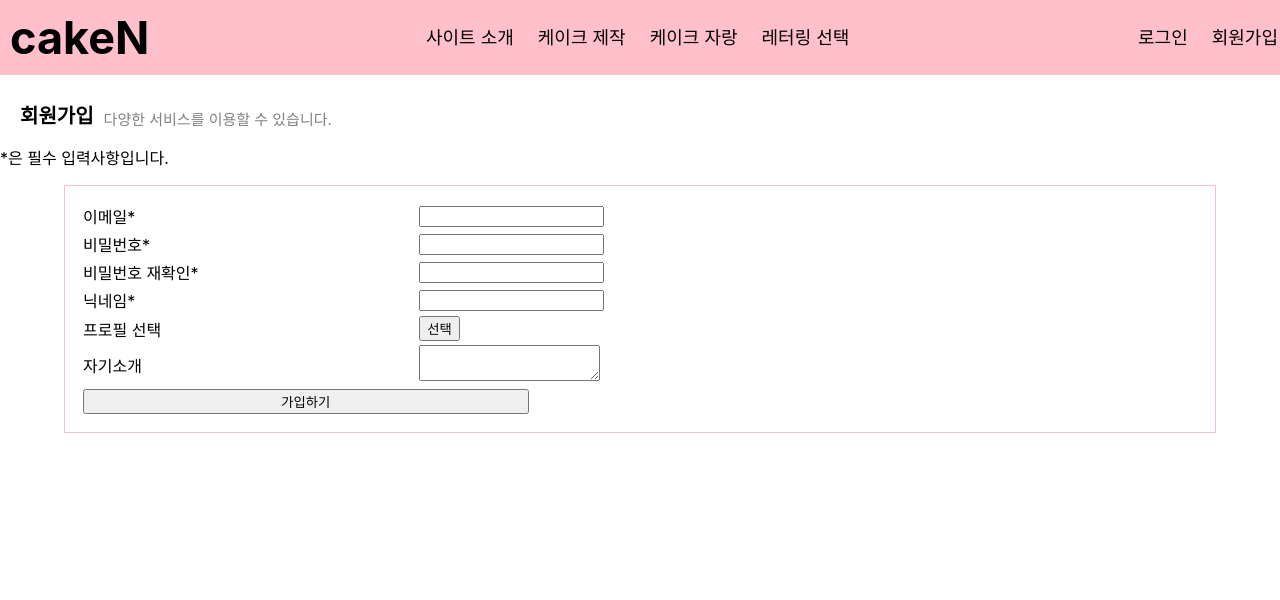
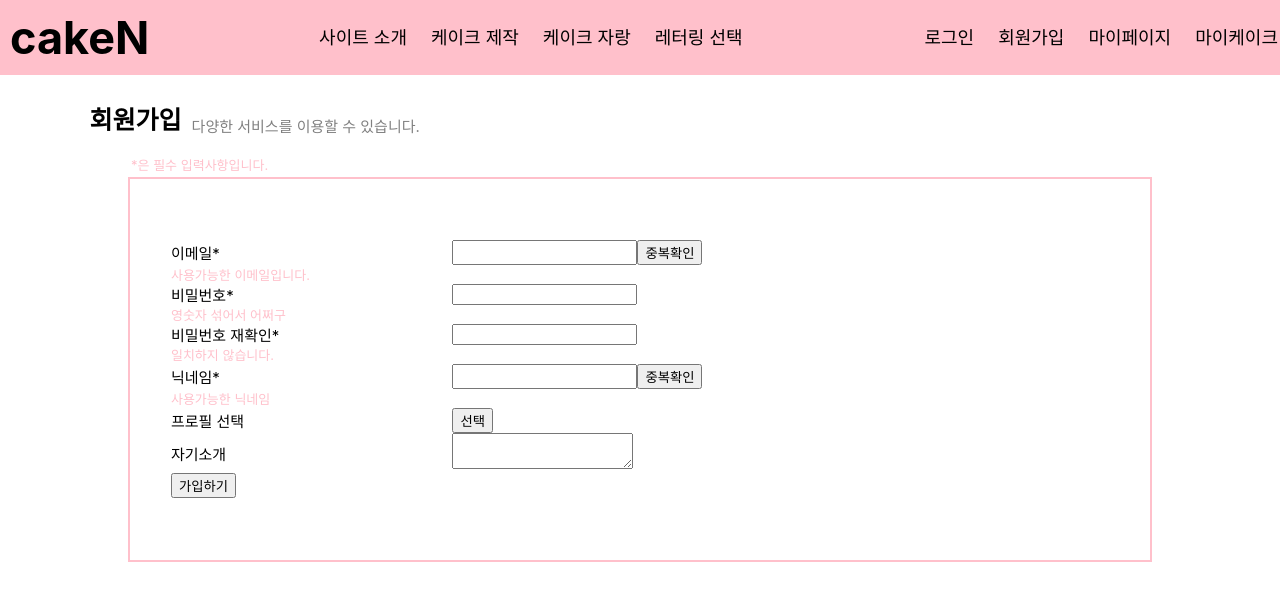
Before and after one commit to sm-CODE-IT/cakeN, a React (Create React App) app in the folder frontend/cake/: page /signUp in a window 1280 px wide. Shown: the top 600 px of the page. Built offline with nearby package versions, Linux system fonts and the light colour scheme.

Commit message:
[FEAT] 회원가입1

```diff
--- a/frontend/cake/src/App.css
+++ b/frontend/cake/src/App.css
@@ -50,15 +50,16 @@
   background-color: cornsilk;
 }
 
+
 /* ContentHeader */
 .ContentHeader {
-  padding-left: 20px;
   display: flex;
   justify-content: flex-start;
   align-items: flex-end;
 }
 .ContentHeader dt {
-  font-size: 20px;
+  margin-left: 7%;
+  font-size: 25px;
   font-weight: bold;
 }
 
@@ -66,6 +67,7 @@
   font-size: 15px;
   color: gray;
   margin-left: 10px;
+  font-weight: normal;
 }
 
 
@@ -124,7 +126,7 @@ pre {
   transition: 0.15s ease-in-out;
 }
 
-/* Login SignUp */
+/* Login */
 .Login {
   margin-top: 100px;
 
@@ -135,26 +137,77 @@ pre {
   margin-top: 100px;
 }
 
-.SignUp table {
-  border: 1px solid pink;
-  width: 90%;
+.SignUp .SignUpAll {
+  width: 80%;
   margin-left: auto;
   margin-right: auto;
-
-  padding: 15px;
 }
 
-.SignUp th {
-  width: 30%;
-  font-weight: initial;
-  text-align: start;
+
+.SignUp .text {
+  color: pink;
+  font-size: 13px;
+  padding: 3px;
 }
 
-.SignUp td {
-  width: 100%;
+.SignUp .table{
+  font-size: 15px;
+  border: 2px solid pink;
+
+  padding: 6% 4% 6% 4%;
 }
 
-.SignUp .signBtn {
-  width: 40%;
+.SignUp .tr {
 
 }
+
+.SignUp .tableData {
+  display: flex;
+
+  align-items: center;
+}
+
+.SignUp .tableText{
+  font-size: 13px;
+  color: pink;
+}
+
+.SignUp .th {
+  width: 30%;
+  justify-content: center;
+}
+
+.SignUp .td {
+  width: auto;
+}
+
+.SignUp .inLine {
+ display: flex;
+}
+
+.SignUp .content {
+  width: fit-content;
+}
+
+.SignUp button {
+
+}
+
+.SignUp .okButton {
+}
+
+.SignUp .signButton {
+
+}
+
+/* MyPage */
+.MyPage {
+  margin-top: 100px;
+
+}
+
+/* MyCake */
+.MyCake {
+  margin-top: 100px;
+
+}
--- a/frontend/cake/src/App.js
+++ b/frontend/cake/src/App.js
@@ -9,6 +9,8 @@ import Contest from './pages/Contest';
 import Login from './pages/Login';
 import SignUp from './pages/SignUp';
 import Lettering from './pages/Lettering';
+import MyPage from './pages/MyPage';
+import MyCake from './pages/MyCake';
 
 
 function App() {
@@ -40,6 +42,8 @@ function App() {
           <Route path='/login' element={<Login />} />
           <Route path='/signUp' element={<SignUp />} />
           <Route path='/letter' element={<Lettering />} />
+          <Route path='/myPage' element={<MyPage />} />
+          <Route path='/myCake' element={<MyCake />} />
         </Routes>
       </BrowserRouter>
     </div>
--- a/frontend/cake/src/components/NaviHeader.js
+++ b/frontend/cake/src/components/NaviHeader.js
@@ -1,7 +1,7 @@
 const NaviHeader = () => {
 
     return (
-      <header className="NaviHeader" id="navbar">
+        <header className="NaviHeader" id="navbar">
             <div className="left">
                 <a href={"/"} id="logo">cakeN</a>
             </div>
@@ -12,10 +12,12 @@ const NaviHeader = () => {
                 <a href="/letter" className="menu">레터링 선택</a>
             </div>
             <div className="right">
-                <a href={"/login"} className="menu">로그인</a>
-                <a href={"/signUp"} className="menu">회원가입</a>
+                    <a href={"/login"} className="menu" >로그인</a>
+                    <a href={"/signUp"} className="menu" >회원가입</a>
+                    <a href={"/myPage"} className="menu" >마이페이지</a>
+                    <a href={"/myCake"} className="menu" >마이케이크</a>
             </div>
-      </header>
+        </header>
     );
   };
 
--- a/frontend/cake/src/pages/Home.js
+++ b/frontend/cake/src/pages/Home.js
@@ -1,6 +1,14 @@
 const Home = () => {
     return(
-        <h2>홈페이지dnkdmndskjsdkjdskldlksghs<br/>skskksksk<br/>skskksksk<br/>skskksksk</h2>
+        <div>
+        <h2>홈페이지dnkdmndskjsdkjdskldlksghs<br/>skskksksk
+        <br/>skskksksk<br/>skskksksk</h2>
+        <div>
+        <input />
+        <button>ss</button>
+        </div>
+
+        </div>
     );
 };
 
--- /dev/null
+++ b/frontend/cake/src/pages/MyCake.js
@@ -0,0 +1,14 @@
+import ContentHeader from "../components/ContentHeader";
+
+const MyCake = () => {
+    const title = "마이케이크";
+    const content = "다니다."
+    return (
+        <div className="MyCake">
+            <ContentHeader title={title} content={content}/>
+            {"마이 케이크 소개페이지"}
+        </div>
+    );
+};
+
+export default MyCake;
--- /dev/null
+++ b/frontend/cake/src/pages/MyPage.js
@@ -0,0 +1,14 @@
+import ContentHeader from "../components/ContentHeader";
+
+const MyPage = () => {
+    const title = "마이페이지";
+    const content = "다양한 서비스를 이용할 수 있습니다."
+    return (
+        <div className="MyPage">
+            <ContentHeader title={title} content={content}/>
+            {"마이페이지 소개페이지"}
+        </div>
+    );
+};
+
+export default MyPage;
--- a/frontend/cake/src/pages/SignUp.js
+++ b/frontend/cake/src/pages/SignUp.js
@@ -6,43 +6,79 @@ const SignUp = () => {
     return (
         <div className="SignUp">
             <ContentHeader title={title} content={content} />
-            <div>
-                <p>*은 필수 입력사항입니다.</p>
-                <form>
-                    <table border>
-                        <tbody>
-                            <tr>
-                                <th>이메일*</th>
-                                <td><input /></td>
-                            </tr>
-                            <tr>
-                                <th>비밀번호*</th>
-                                <td><input /></td>
-                            </tr>
-                            <tr>
-                                <th>비밀번호 재확인*</th>
-                                <td><input /></td>
-                            </tr>
-                            <tr>
-                                <th>닉네임*</th>
-                                <td><input /></td>
-                            </tr>
-                            <tr>
-                                <th>프로필 선택</th>
-                                <td><button>선택</button></td>
-                            </tr>
-                            <tr>
-                                <th>자기소개</th>
-                                <td><textarea /></td>
-                            </tr>
-                        </tbody>
-                        <tfoot>
-                            <tr>
-                                <td colSpan={2}><button className="signBtn">가입하기</button></td>
-                            </tr>
-                        </tfoot>
-                    </table>
-                </form>
+            <div className="SignUpAll">
+                <div className="text">*은 필수 입력사항입니다.</div>
+                <div className="table">
+                    <form>
+                        <div className="tr">
+                            <div className="tableData">
+                                <div className="th">이메일*</div>
+                                <div className="td">
+                                    <div className="inLine">
+                                        <input className="content"/>
+                                        <button type="button" className="okButton">중복확인</button>
+                                    </div>
+                                </div>
+                            </div>
+                            <div className="tableText">사용가능한 이메일입니다.</div>
+                        </div>
+
+                        <div className="tr">
+                            <div className="tableData">
+                                <div className="th">비밀번호*</div>
+                                <div className="td">
+                                    <div className="inLine">
+                                        <input className="content"/>
+                                    </div>
+                                </div>
+                            </div>
+                            <div className="tableText">영숫자 섞어서 어쩌구</div>
+
+                            <div className="tableData">
+                                <div className="th">비밀번호 재확인*</div>
+                                <div className="td">
+                                    <input className="content"/>
+                                </div>
+                            </div>
+                            <div className="tableText">일치하지 않습니다.</div>
+                        </div>
+
+                        <div className="tr">
+                            <div className="tableData">
+                                <div className="th">닉네임*</div>
+                                <div className="td">
+                                    <div className="inLine">
+                                        <input className="content"/>
+                                        <button type="button" className="okButton">중복확인</button>
+                                    </div>
+                                </div>
+                            </div>
+                            <div className="tableText">사용가능한 닉네임</div>
+                        </div>
+
+                        <div className="tr">
+                            <div className="tableData">
+                                <div className="th">프로필 선택</div>
+                                <div className="td">
+                                    <button type="button" className="content">선택</button>
+                                </div>
+                            </div>
+                        </div>
+
+                        <div className="tr">
+                            <div className="tableData">
+                                <div className="th">자기소개</div>
+                                <div className="td">
+                                    <textarea className="content"/>
+                                </div>
+                            </div>
+                        </div>
+
+                        <div className="tr">
+                            <button  className="signButton">가입하기</button>
+                        </div>
+                    </form>
+                </div>
             </div>
         </div>
     );
```
